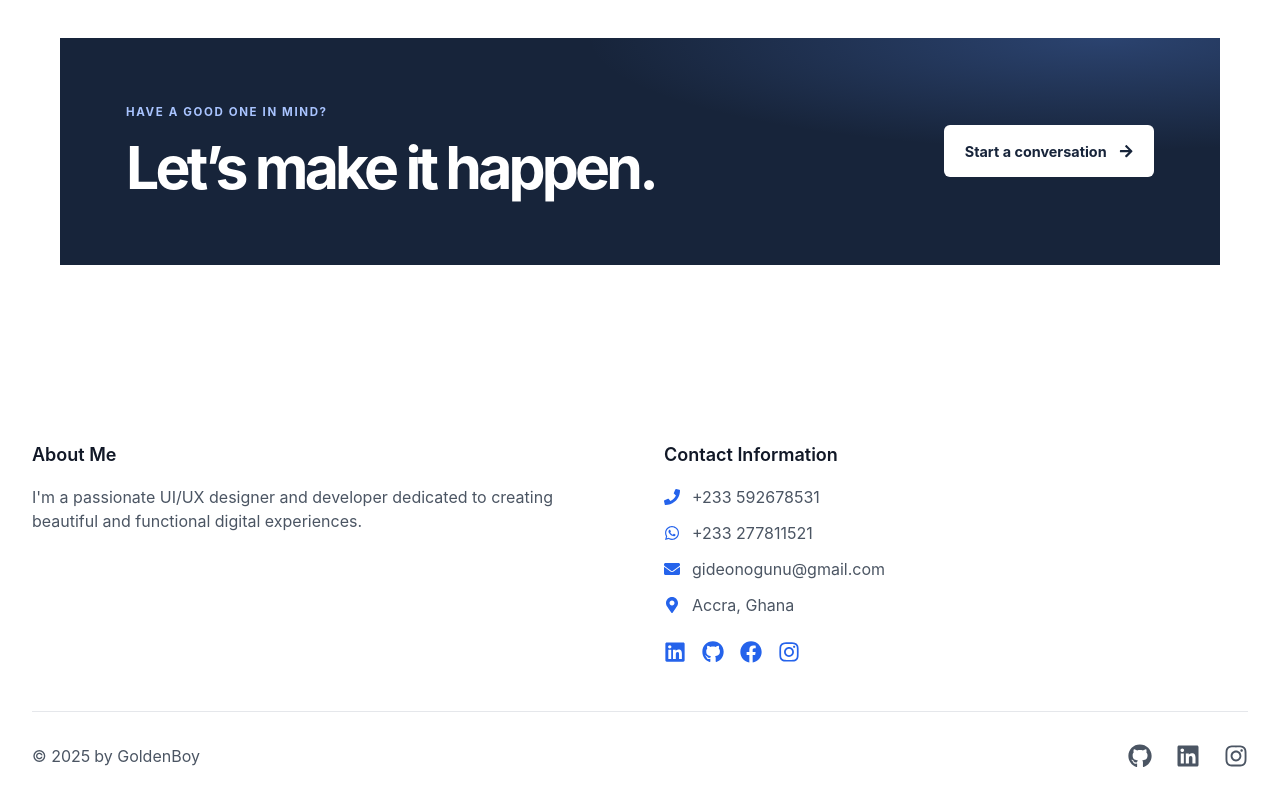
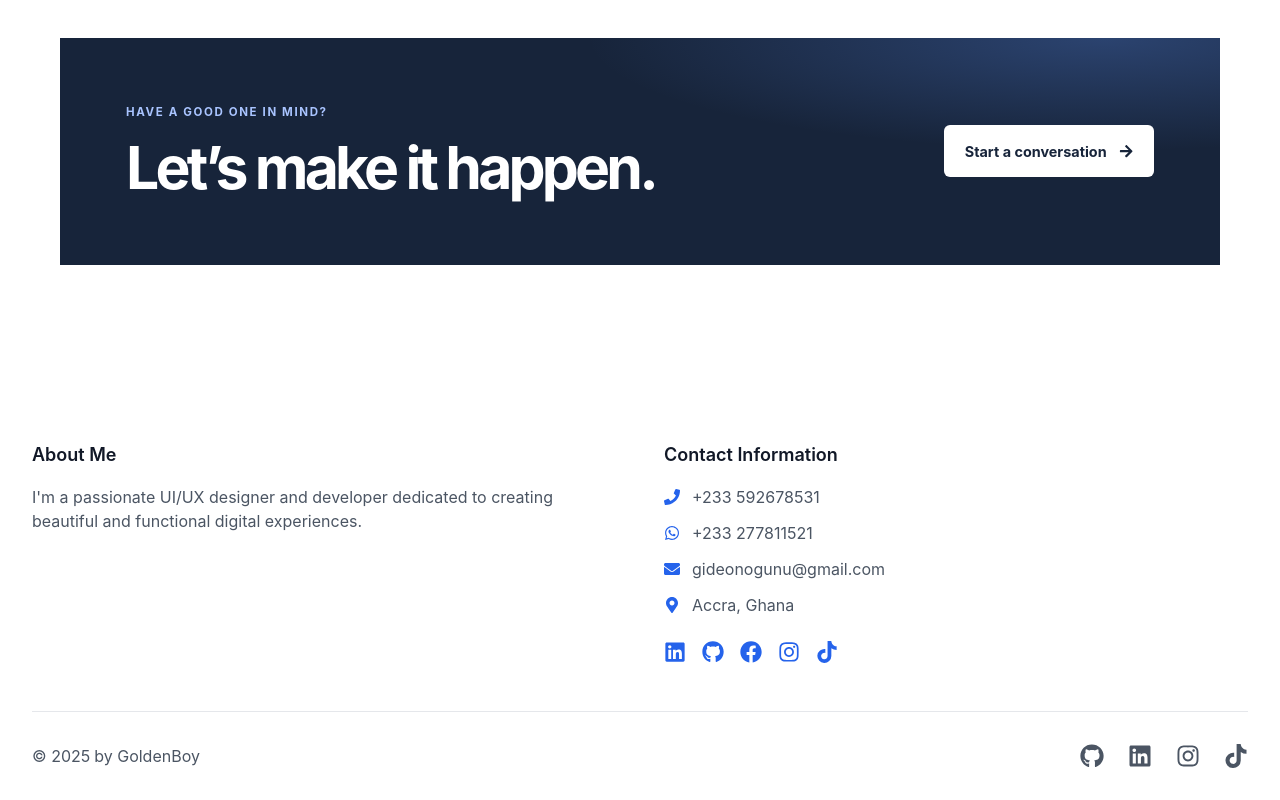
Before and after one commit to GideonWill/My-Portfolio, a React (Vite) app: page / in a window 1280 px wide. Shown: the part 3562-4362 px from the top of the page. Built offline with nearby package versions, Linux system fonts and the light colour scheme; a web font is replaced by a local one.

Commit message:
feat: add TikTok icon links to Footer component

```diff
--- a/src/components/Footer.jsx
+++ b/src/components/Footer.jsx
@@ -11,6 +11,7 @@ import {
   FaMapMarkerAlt,
   FaHeart,
 } from "react-icons/fa";
+import { FaTiktok } from "react-icons/fa6";
 import emailjs from "@emailjs/browser";
 
 const Footer = () => {
@@ -248,6 +249,21 @@ const Footer = () => {
                 >
                   <FaInstagram size={22} />
                 </motion.a>
+                <motion.a
+                  href="https://www.tiktok.com/@yung_khlyve?"
+                  target="_blank"
+                  rel="noopener noreferrer"
+                  aria-label="TikTok"
+                  className={`transition-colors duration-300 ${
+                    isScrolled
+                      ? "text-white/90 hover:text-white"
+                      : "text-blue-600 dark:text-blue-400 hover:text-blue-700 dark:hover:text-blue-300"
+                  }`}
+                  whileHover={{ scale: 1.1 }}
+                  whileTap={{ scale: 0.9 }}
+                >
+                  <FaTiktok size={22} />
+                </motion.a>
               </div>
             </div>
           </motion.div>
@@ -329,6 +345,21 @@ const Footer = () => {
               >
                 <FaInstagram size={24} />
               </motion.a>
+              <motion.a
+                href="https://www.tiktok.com/@yung_khlyve?"
+                target="_blank"
+                rel="noopener noreferrer"
+                aria-label="TikTok"
+                className={`transition-colors duration-300 ${
+                  isScrolled
+                    ? "text-white/90 hover:text-white"
+                    : "text-gray-600 dark:text-gray-300 hover:text-blue-600 dark:hover:text-blue-400"
+                }`}
+                whileHover={{ scale: 1.1 }}
+                whileTap={{ scale: 0.9 }}
+              >
+                <FaTiktok size={24} />
+              </motion.a>
             </div>
           </div>
         </motion.div>
```
